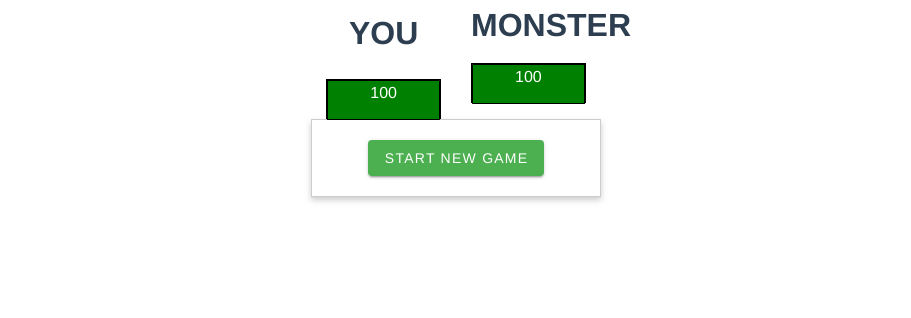
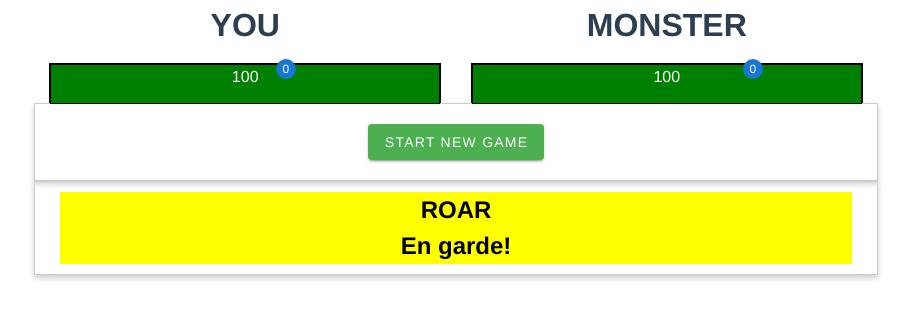
Before and after one commit to Maurina/maurinadavis-monster, a Vue app: page / in a window 1280 px wide. Shown: the top 318 px of the page, without its empty margins (184-1095 px from the left). Built offline with nearby package versions, Linux system fonts and the light colour scheme.

Commit message:
badges for hits added

```diff
--- a/src/App.vue
+++ b/src/App.vue
@@ -3,7 +3,10 @@
  <div id="app">
     <section class="row">
         <div class="small-6 columns">
+            <v-badge bottom>
+                <span slot="badge">{{ myCount }}</span>
             <h1 class="text-center">YOU</h1>
+            </v-badge>
             <div class="healthbarMe">
                 <div class="healthbarMe text-center" :style="{width: myHealth + '%'}" style="background-color: green; margin: 0; color: white;">
                     {{ myHealth }}
@@ -11,10 +14,11 @@
             </div>
         </div>
         <div class="small-6 columns">
-            <v-badge left>
-                     <span slot="badge"  class="monster-turn"></span>
+            <v-badge bottom>
+                <span slot="badge">{{ monsterCount }}</span>
             <h1 class="text-center">MONSTER</h1>
             </v-badge>
+
             <div class="healthbarMonster">
                 <div class="healthbarMonster text-center" :style="{width: monsterHealth + '%'}" style="background-color: green; margin: 0; color: white;">
                     {{ monsterHealth }}
@@ -35,10 +39,16 @@
             <v-btn color="info" @click="giveUp"  id="give-up">GIVE UP</v-btn>
         </div>
     </section>
+
+      <section class="row log">
+          <div class="small-12 columns">
+            <h2 class="monster-turn" :style="{background: turnBackcolor, color: turnColor}">{{  monsterAttachHere }}</h2>
+            <h2 class="player-turn" :style="{background: turnBackcolor, color: turnColor}">{{ myAttackHere }}</h2>
+          </div>
+      </section>
     <section class="row log" v-if="attackLog.length > 0">
         <div class="small-12 columns">
-            <h2 class="monster-turn" :style="{background: turnBackcolor, color: turnColor}">{{  monsterAttachHere }}</h2>
-            <h2 class="player-turn" :style="{background: turnBackcolor, color: turnColor}">{{ myAttackHere }}</h2>
+
 
             <ul>
                 <li v-for="attack in attackLog" v-bind:key="attack.id" :class="{'player-turn': attack.isPlayer, 'monster-turn': !attack.isPlayer}">
@@ -68,7 +78,9 @@ export default {
         myAttackHere : `En garde! `,
         monsterAttachHere : `ROAR`,
         turnColor: 'black',
-        turnBackcolor : 'yellow'
+        turnBackcolor : 'yellow',
+        monsterCount: 0,
+        myCount: 0
          }),
 
     methods:{
@@ -81,8 +93,7 @@ export default {
             text:  `Monster Attack : ${hitMe}`})
 
            this.monsterAttachHere = (`Monster Attack : ${hitMe}`)
-
-
+            this.monsterCount +=1
         },
 
         myAttack: function(monsterHealth){
@@ -92,7 +103,7 @@ export default {
                 isPlayer: true,
                 text: `My Attack : ${hitMonster}`})
             this.myAttackHere = ( `My Attack : ${hitMonster}`)
-
+            this.myCount +=1
 
         },
 
@@ -103,7 +114,7 @@ export default {
                 isPlayer: true,
                 text :`My Special Attack : ${hitMonsterSpecial}`})
             this.myAttackHere = (`My Special Attack : ${hitMonsterSpecial}`)
-
+              this.myCount +=1
         },
 
         healMe: function(myHealth){
@@ -162,6 +173,8 @@ export default {
             this.attackLog = []
             this.turnColor ='black',
             this.turnBackcolor = 'yellow'
+            this.monsterCount = 0
+            this.myCount = 0
         },
 
         giveUp: function(){
@@ -184,6 +197,7 @@ export default {
   color: #2c3e50;
   margin-top: 60px;
   margin: 0 auto;
+  width: 80%;
 }
 
   .text-center {
```
